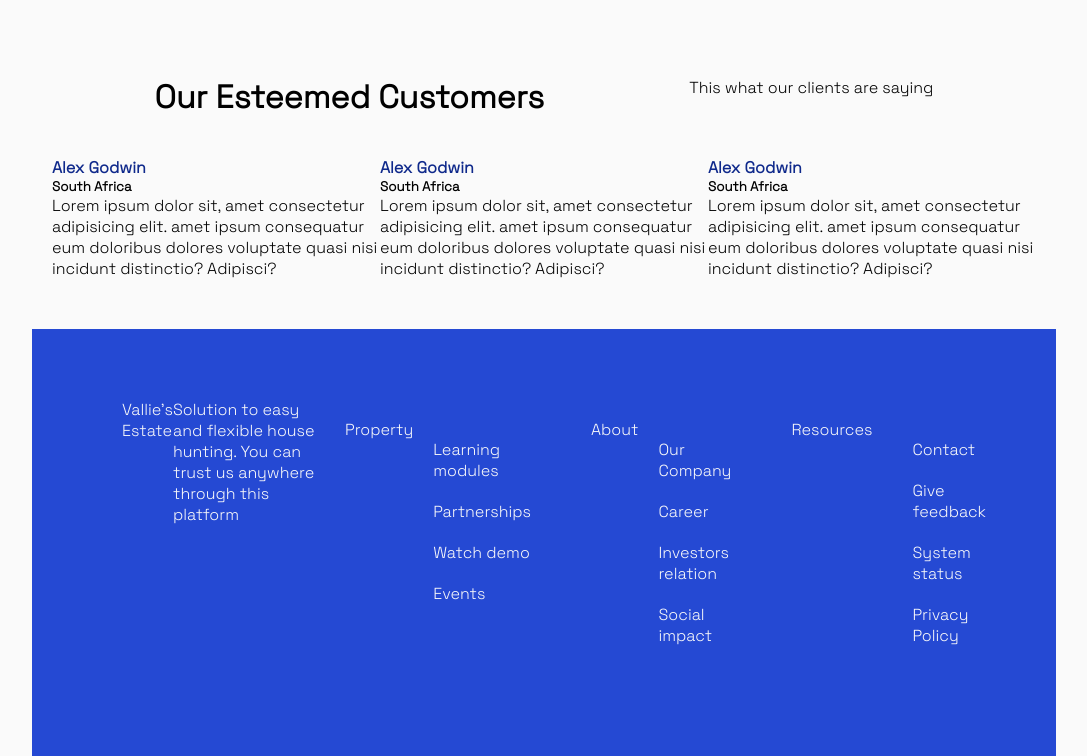
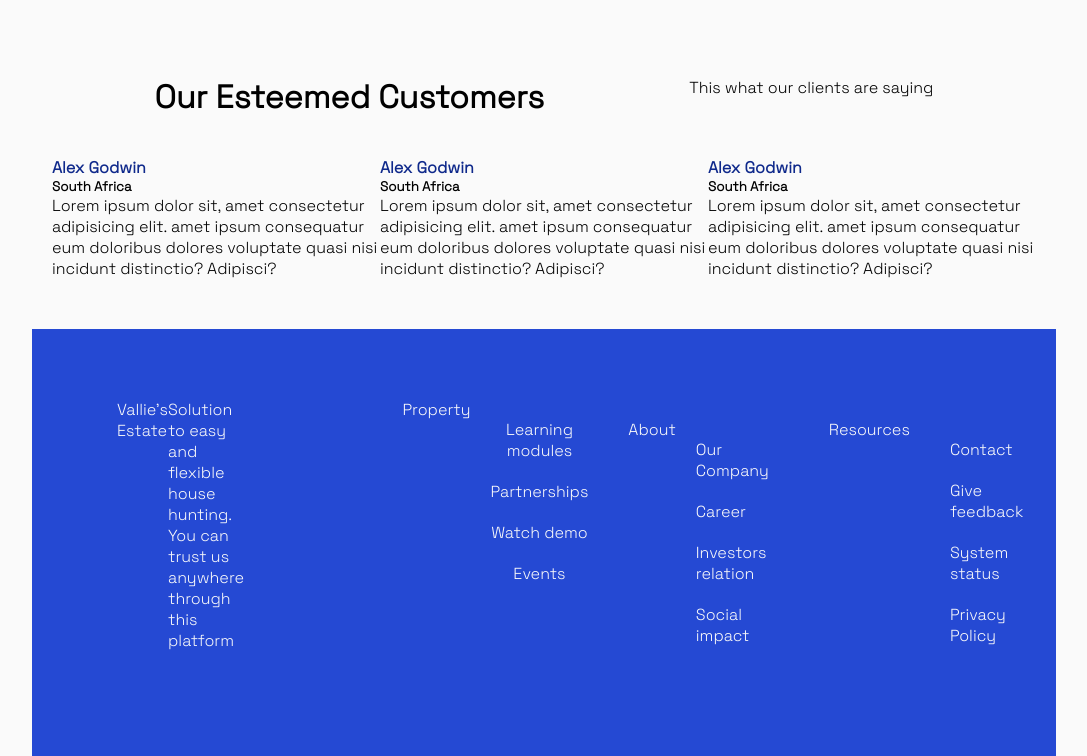
Before and after one commit to Joseph-kirigo/demo, a plain HTML site: page index.html in a window 1280 px wide. Shown: the part 1396-2152 px from the top of the page, without its empty margins (96-1183 px from the left). Drawn offline with Linux system fonts and the light colour scheme.

```diff
--- a/assets/styles.css
+++ b/assets/styles.css
@@ -141,7 +141,7 @@ html{
     flex-direction: row;
     justify-content: center;
     margin: 40px;
-    margin-right: 20px;
+    margin-left: 10%;
     color: #fafafa;
  }
  .footer2{
@@ -149,9 +149,9 @@ html{
     flex-direction: row;
     justify-content: center;
     list-style: none;
-    margin-left: 20px;
-    margin: 20px;
+    margin-left: 20%;
     text-decoration-color: #fafafa;
+    text-align: center;
  }
  .footer2 li{
     list-style: none;
```
